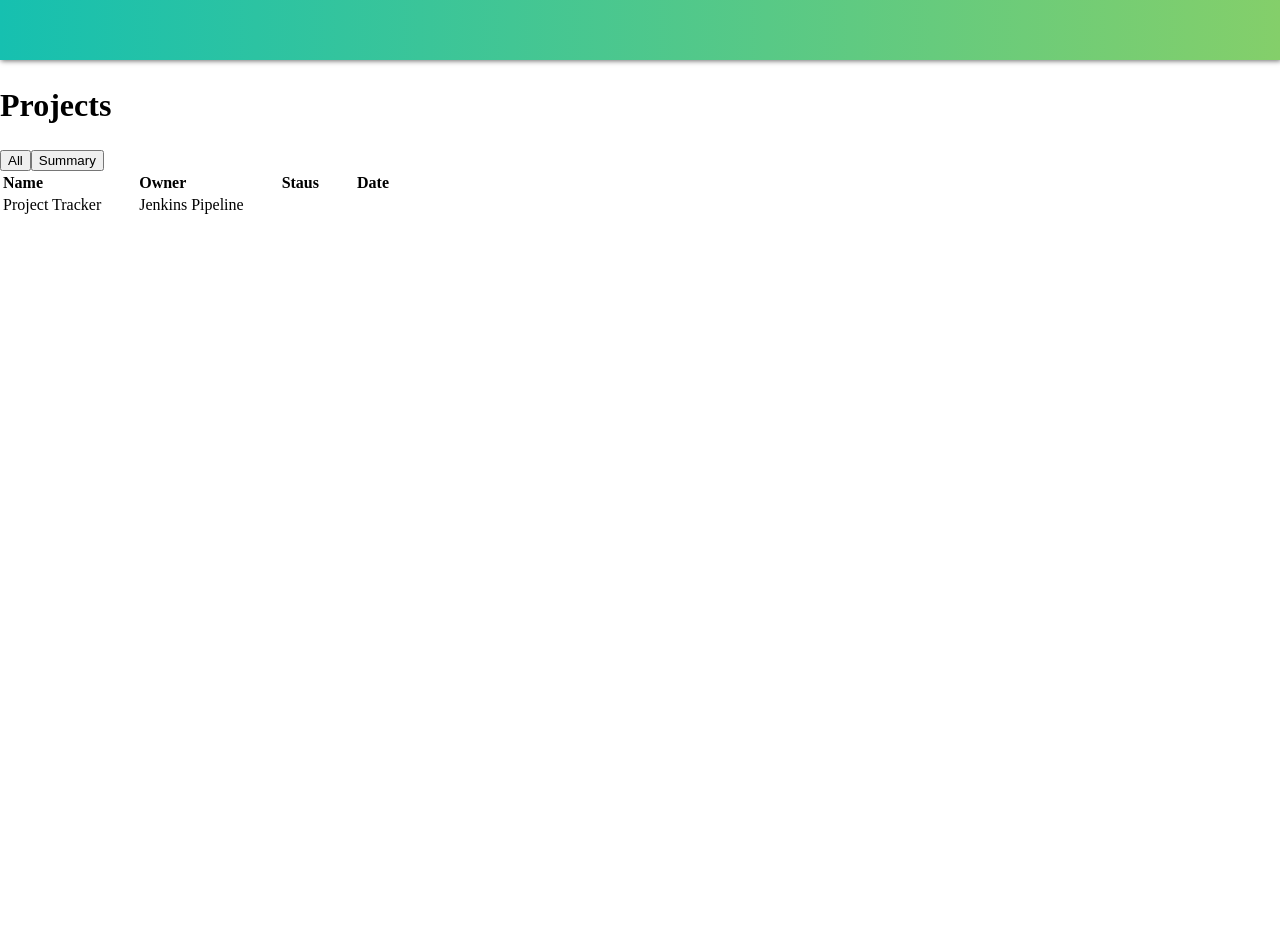
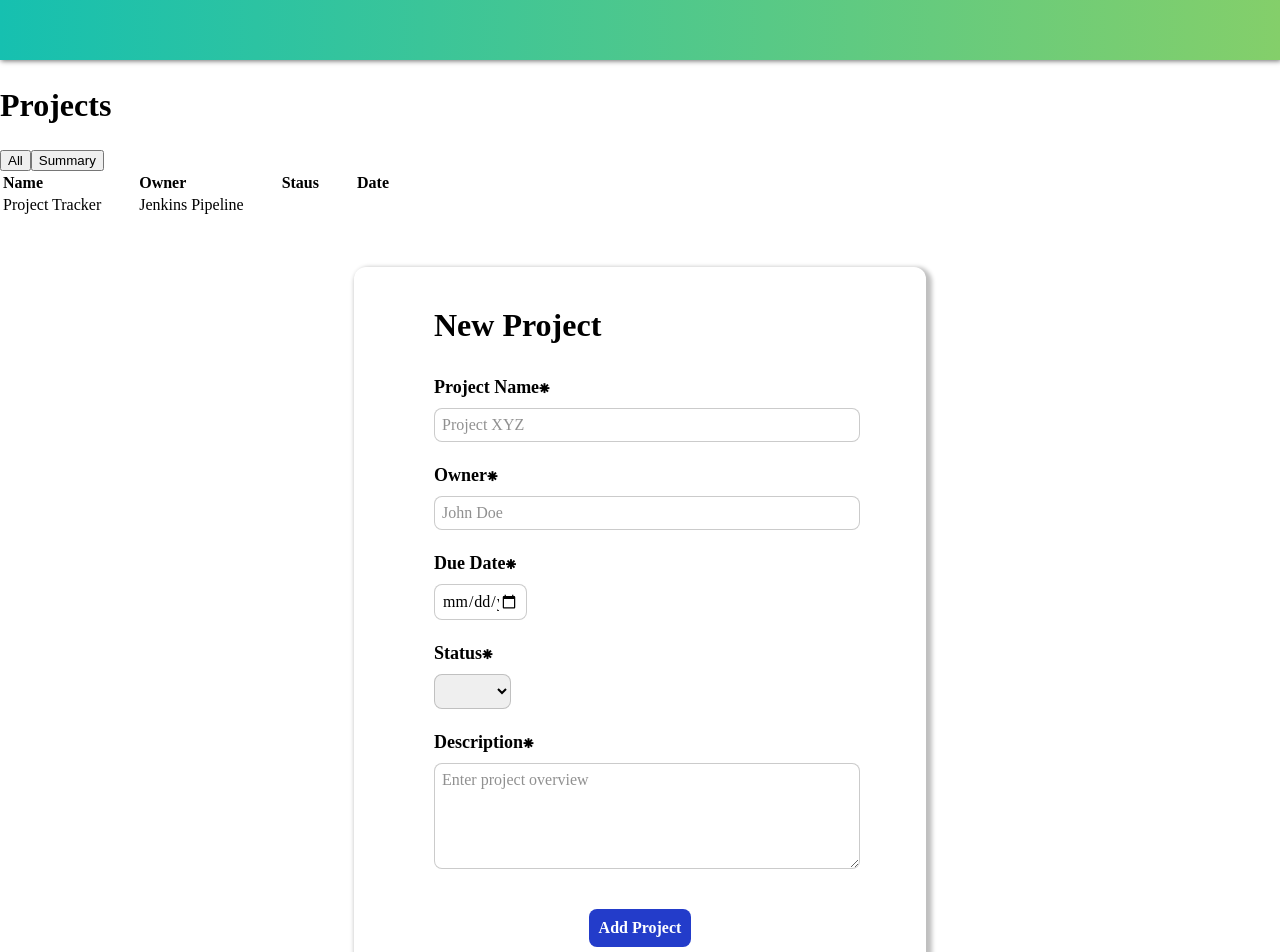
Before and after one commit to WynterS04/ProjectTracker, a Vue app: page / in a window 1280 px wide. Shown: the top 952 px of the page. Before the commit the page ends 800 px from the top, so only its background shows below. Built offline with nearby package versions, Linux system fonts and the light colour scheme.

Commit message:
added new project form & styling

```diff
--- a/src/components/ProjectForm.vue
+++ b/src/components/ProjectForm.vue
@@ -4,26 +4,110 @@ import { ref } from 'vue'
 </script>
 
 <template>
-    <form>
-        <label for="name">Project Name</label>
-        <input id="name" required>
+    <div class="page-wrapper">
+        <div class="project-form-container">
+            <h1>New Project</h1>
+            <form class="project-form">
+                <label for="name">Project Name<span style="color: black;">&#8277;</span></label>
+                <input id="name" placeholder="Project XYZ" required>
 
-        <label for="owner">Owner</label>
-        <input id="owner" required>
+                <label for="owner">Owner<span style="color: black;">&#8277;</span></label>
+                <input id="owner" placeholder="John Doe" required>
 
-        <label for="date">Due Date</label>
+                <label for="date">Due Date<span style="color: black;">&#8277;</span></label>
                 <input id="date" type="date" required>
 
-        <label for="status">Status</label>
+                <label for="status">Status<span style="color: black;">&#8277;</span></label>
                 <select id="status" required>
+                    <option> </option>
                     <option>Not Started</option>
                     <option>In Progress</option>
                     <option>Completed</option>
                 </select>
 
-        <label for="description">Description</label>
-        <textarea id="description" required></textarea>
+                <label for="description">Description<span style="color: black;">&#8277;</span></label>
+                <textarea id="description" placeholder="Enter project overview" rows="5" required></textarea>
 
-        <input class="button" type="submit" value="Submit">
+                <div class="button-wrapper">
+                    <input class="button" type="submit" value="Add Project">
+                </div>
             </form>
+        </div>
+    </div>
 </template> <!--Is the ID mandatory in the form?-->
+
+<style>
+template {
+    margin: 0px;
+}
+.page-wrapper {
+    display: flex;
+    justify-content: center;
+    align-content: center;
+}
+.project-form-container {
+    padding: 30px;
+    margin: 50px;
+    width: 40%;
+    height: auto;
+    border-radius: 12px;
+    box-shadow: 3px 3px 4px 3px rgba(0,0,0,0.25);
+}
+
+h1 {
+    margin: 10px 50px 30px;
+}
+
+label{
+    display: block;
+    margin: 0px 50px;
+    font-weight: bold;
+    font-size: large;
+}
+
+input, select, textarea{
+    display: block;
+    margin: 10px 50px 20px;
+    border: 1px solid rgba(68, 67, 67, 0.274);
+    border-radius: 8px;
+    padding: 7px;
+    font-family: serif, Arial, Helvetica;
+    font-size: medium;
+}
+
+#name, #owner, #description{
+    width: 80%;
+}
+
+#date, #status {
+    width:15%
+}
+
+input::placeholder, select::placeholder, textarea::placeholder {
+    color: rgba(0,0,0,1s);
+    opacity: 0.8;
+    font-family: serif, Arial, Helvetica;
+    font-size: medium;
+}
+
+.button-wrapper {
+    display: flex;
+    justify-content: center;
+    margin-top: 30px;
+}
+
+.button{
+    font-weight: bold;
+    font-size: medium;
+    background-color: white;
+    width: fit-content;
+    padding: 10px ;
+    border: none;
+    background-color: #233CCA;
+    color: white;
+}
+.button:hover {
+    transition: transform 0.3s ease, box-shadow 0.3s ease;
+    transform: translateY(-8px) scale(1.03);
+}
+</style>
--- a/src/views/HomeView.vue
+++ b/src/views/HomeView.vue
@@ -1,7 +1,7 @@
 <script setup>
 import  { ref } from 'vue'
 import DisplayDetails from '@/components/DisplayDetails.vue'
-import DisplaySummary from '@/components/SummaryDisplay.vue'
+import DisplaySummary from '@/components/DisplaySummary.vue'
 import ProjectForm from '@/components/ProjectForm.vue'
 import Search from '@/components/Search.vue'
 import StatusFiltering from '@/components/StatusFiltering.vue'
@@ -19,6 +19,7 @@ const viewType = ref('all')
   <button @click="viewType = 'summary'">Summary</button>
 
   <DisplayDetails v-if="viewType === 'all'"></DisplayDetails>
+  <ProjectForm></ProjectForm>
 
   <SummaryDisplay v-if="viewType === 'summary'"></SummaryDisplay>
 
```
Lines whose indentation alone changed are shown as unchanged.
